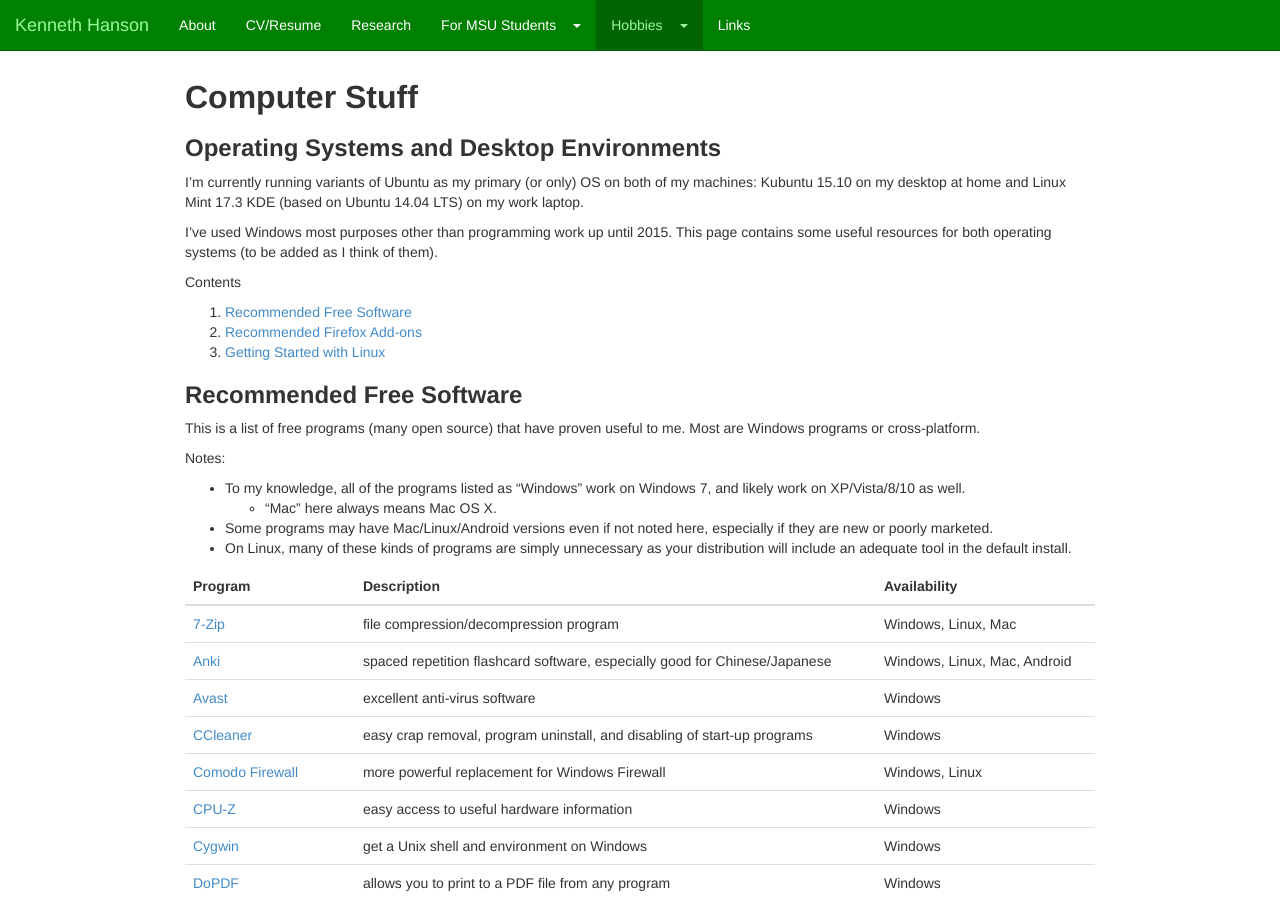
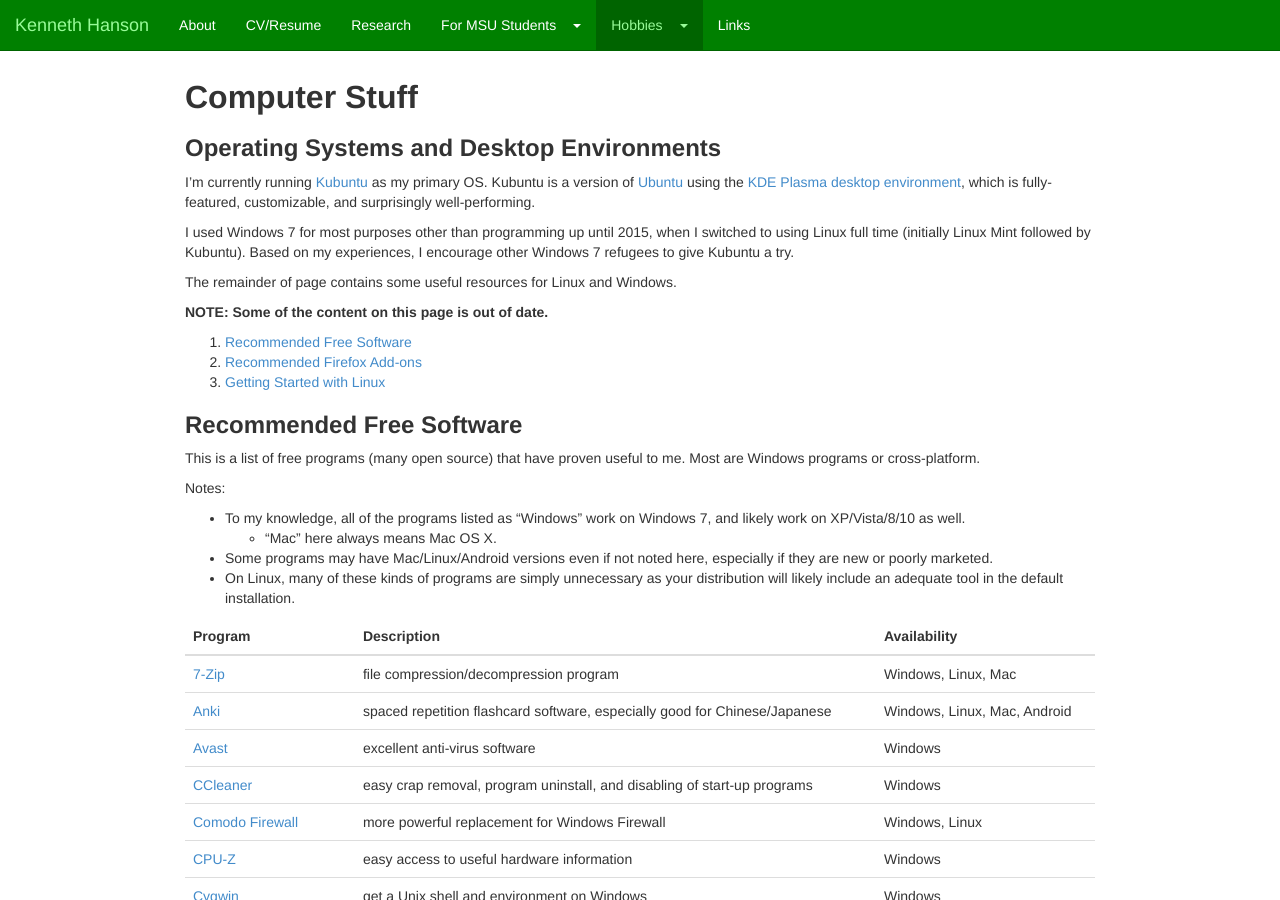
Before and after one commit to khanson679/khanson679.github.io, a Jekyll site: the page built from hobbies/computer_stuff.md, in a window 1280 px wide and 900 px high. Built offline with Jekyll 4.4.1, drawn with Linux system fonts in a browser that asks for light colours; nearby versions of some CDN libraries; some of the changed text lies outside the part shown.

Commit message:
Update intro. Add warning about out-of-date content.

```diff
--- a/hobbies/computer_stuff.md
+++ b/hobbies/computer_stuff.md
@@ -1,21 +1,28 @@
 ---
 title: Computer Stuff
 layout: default
-date: 2016-03-21
+date: 2019-12-09
 ---
 
 ## Operating Systems and Desktop Environments
 
-I'm currently running variants of Ubuntu as my primary (or only) OS on both of my machines: Kubuntu 15.10 on my desktop at home and Linux Mint 17.3 KDE (based on Ubuntu 14.04 LTS) on my work laptop.
+I'm currently running [Kubuntu] as my primary OS.
+Kubuntu is a version of [Ubuntu][] using the [KDE Plasma desktop environment][kde], which is fully-featured, customizable, and surprisingly well-performing.
 
-I've used Windows most purposes other than programming work up until 2015.
-This page contains some useful resources for both operating systems (to be added as I think of them).
+I used Windows 7 for most purposes other than programming up until 2015, when I switched to using Linux full time (initially Linux Mint followed by Kubuntu). Based on my experiences, I encourage other Windows 7 refugees to give Kubuntu a try.
 
-Contents
+[kubuntu]: http://kubuntu.org
+[ubuntu]: https://ubuntu.com
+[kde]: http://kde.org/
 
-1. [Recommended Free Software](#TOC-Recommended-Free-Software)
-2. [Recommended Firefox Add-ons](#TOC-Recommended-Firefox-Add-ons)
-3. [Getting Started with Linux](#TOC-Getting-Started-with-Linux)
+
+The remainder of page contains some useful resources for Linux and Windows.
+
+**NOTE: Some of the content on this page is out of date.**
+
+1. [Recommended Free Software](#recommended-free-software)
+2. [Recommended Firefox Add-ons](#recommended-firefox-add-ons)
+3. [Getting Started with Linux](#getting-started-with-linux)
 
 
 ## Recommended Free Software
@@ -31,8 +38,8 @@
 - Some programs may have Mac/Linux/Android versions even if not noted
  here, especially if they are new or poorly marketed.
 - On Linux, many of these kinds of programs are simply unnecessary as
- your distribution will include an adequate tool in the default
- install.
+ your distribution will likely include an adequate tool in the default
+ installation.
 
 {:.table}
 | Program | Description | Availability |
```
